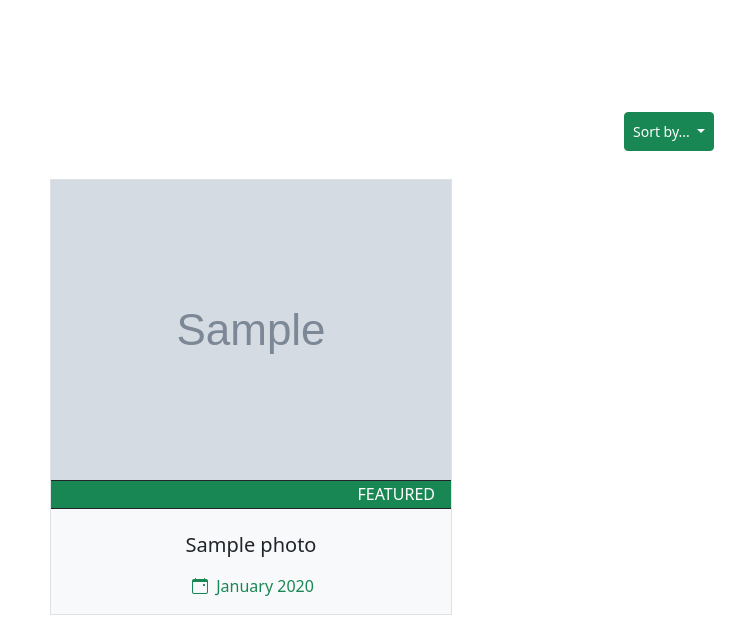
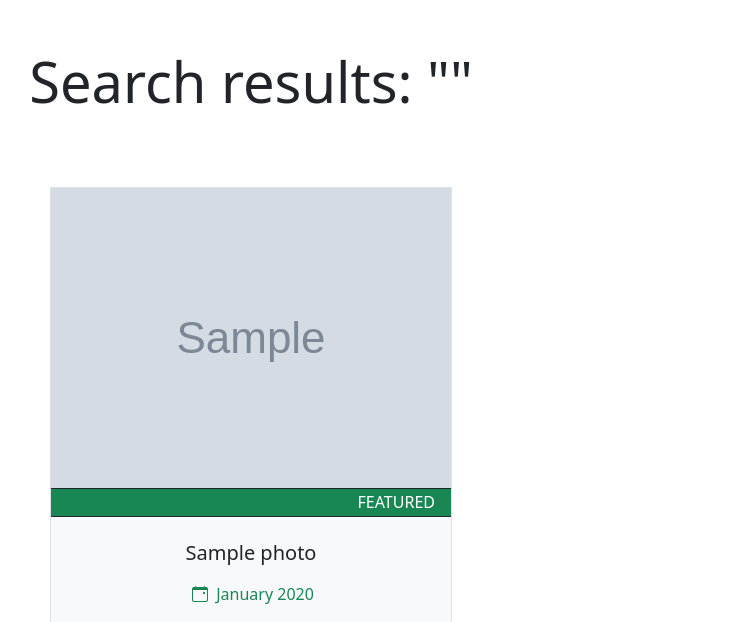
Before and after one commit to Cmastris/django_photo_gallery, a Django app: page /search in a window 1280 px wide. Shown: the part 56-678 px from the top of the page, without its empty margins (389-1134 px from the left). Run offline with Django 4.2, Linux system fonts and the light colour scheme; tables that the repository leaves empty hold one stand-in row (values such as "Sample post"); grey boxes marked "Sample" are stand-in pictures; some libraries are stand-ins or nearby versions.

Commit message:
Implement search page via photo list template

```diff
--- a/photo_gallery/photos/templates/photos/photo_list.html
+++ b/photo_gallery/photos/templates/photos/photo_list.html
@@ -1,12 +1,16 @@
 {% extends "base.html" %}
 {% block title %}
-<title>{% if homepage %}Photo Gallery{% else %}{{ collection.name }}{% endif %} | Chris Mastris</title>
+<title>
+  {% if homepage %}Photo Gallery{% elif is_collection %}{{ collection.name }}{% else %}Search Results{% endif %} | Chris Mastris
+</title>
 {% endblock %}
 {% block content %}
 <div class="container-lg text-center">
-  {% if homepage %}
+  {% if not is_collection %}
   <div class="mb-5">
-    <h1 class="display-4">Photography by Chris Mastris</h1>
+    <h1 class="display-4">
+      {% if homepage %}Photography by Chris Mastris{% else %}Search results: "{{ search_query }}"{% endif %}
+    </h1>
   </div>
   {% else %}
   <h1 class="display-4">{{ collection.name }}</h1>
@@ -18,6 +22,7 @@
   {% endif %}
 
   {# Sorting dropdown #}
+  {% if not is_search %}
   <div class="row justify-content-lg-center pt-4 mt-4">
     <div class="col-md-10">
       <div class="dropdown text-end">
@@ -50,6 +55,7 @@
       </div>
     </div>
   </div>
+  {% endif %}
 
   {# Photo listings #}
   <div class="mt-1 mb-5">
```
